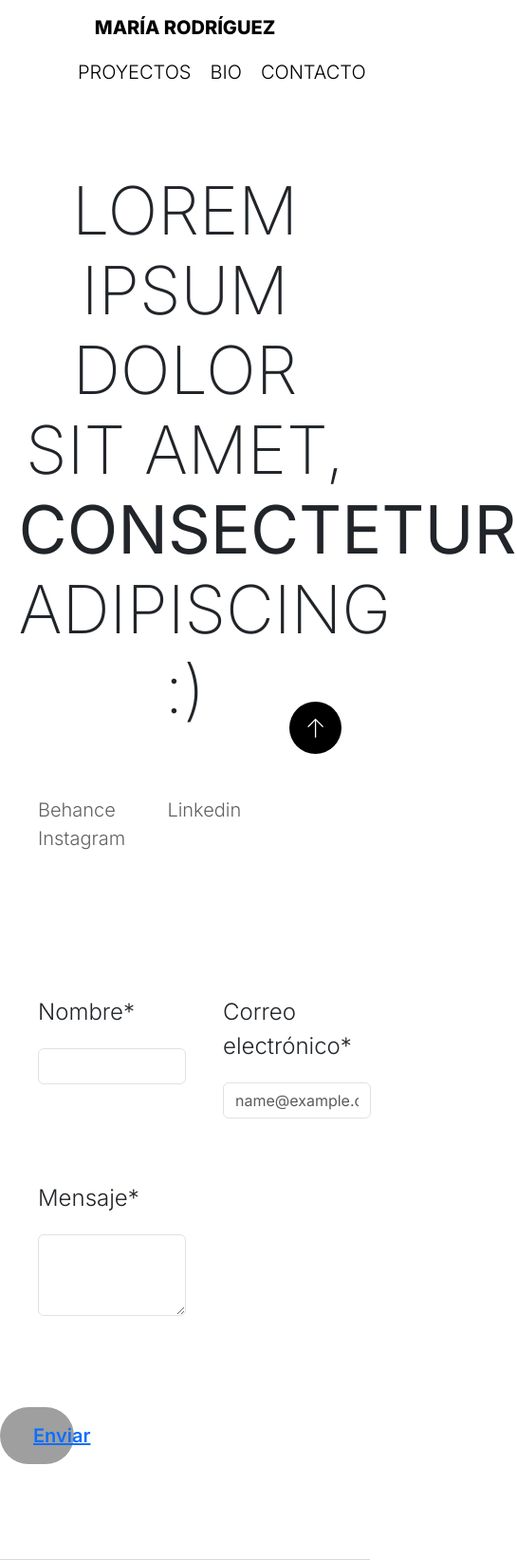
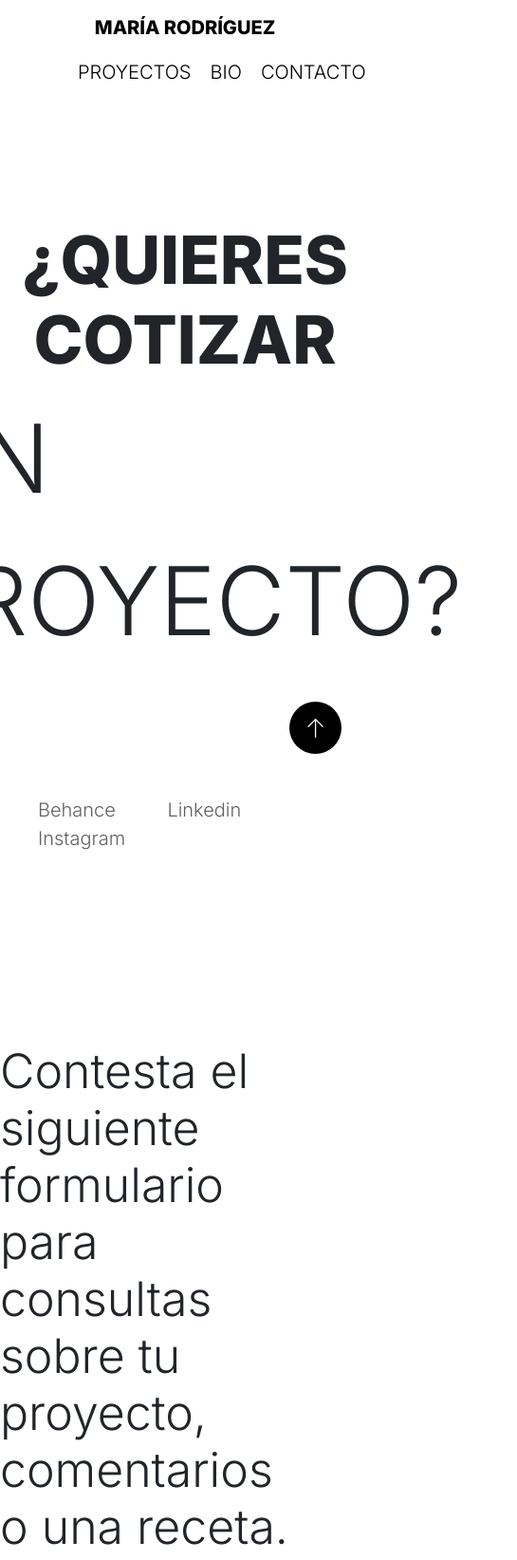
Before and after one commit to daswaria/Maria-Rodriguez-Portafolio, a website: page pages/contacto.html in a window 390 px wide. Shown: the top 1643 px of the page at 95% size, 545 px wide, since content can reach past the window. Drawn offline with nearby package versions, Linux system fonts and the light colour scheme.

Commit message:
responsive tres

```diff
--- a/css/style.css
+++ b/css/style.css
@@ -1308,12 +1308,29 @@ header nav ul li a{
 }
 
 .hero-contacto h2{
-    font-size: 100px;
-    font-weight: 200;
+    font-size: 130px;
+    font-weight: 800;
     font-style: normal;
     text-align: center;
     width: 85%;
     text-transform: uppercase;
+}
+
+.hero-contacto p{
+    font-size: 100px;
+    font-weight: 300;
+    font-style: normal;
+    text-transform: uppercase;
+}
+
+.intro-formulario h2 {
+    font-size: 50px;
+    font-weight: 300;
+    font-style: normal;
+    margin-top: 200px;
+    width: 80%;
+    display: flex;
+    justify-content: center;
 }
 
 .formulario{
--- a/pages/contacto.html
+++ b/pages/contacto.html
@@ -23,7 +23,8 @@
     <!--MAIN-->
     <main>
         <section class="hero-contacto">
-            <h2>Lorem ipsum dolor sit amet, <b>consectetur</b> adipiscing :)</h2>
+            <h2>¿Quieres cotizar</h2>
+            <p>un proyecto?</p>
         </section>
         <section class="rrss">
             <a href="https://www.behance.net/mariarod" target="_blank">Behance</a>
@@ -32,6 +33,9 @@
             <img src="../img/flecha home.svg" alt="">
         </section>
     <!--FORMULARIO-->
+    <section class="intro-formulario">
+        <h2>Contesta el siguiente formulario para consultas sobre tu proyecto, comentarios o una receta.</h2>
+    </section>
     <section class="formulario">
         <div class="mb-3">
             <label for="exampleFormControlInput1" class="nombre-label">Nombre*</label>
--- a/scss/components/_main.scss
+++ b/scss/components/_main.scss
@@ -669,3 +669,13 @@
         text-transform: uppercase;
     }
 }
+
+.intro-formulario h2 {
+    font-size: 50px;
+    font-weight: 300;
+    font-style: normal;
+    margin-top: 200px;
+    width: 80%;
+    display: flex;
+    justify-content: center;
+}
```
Also changed, not shown: pages/proyecto-uno.html (+3 -3 lines).
